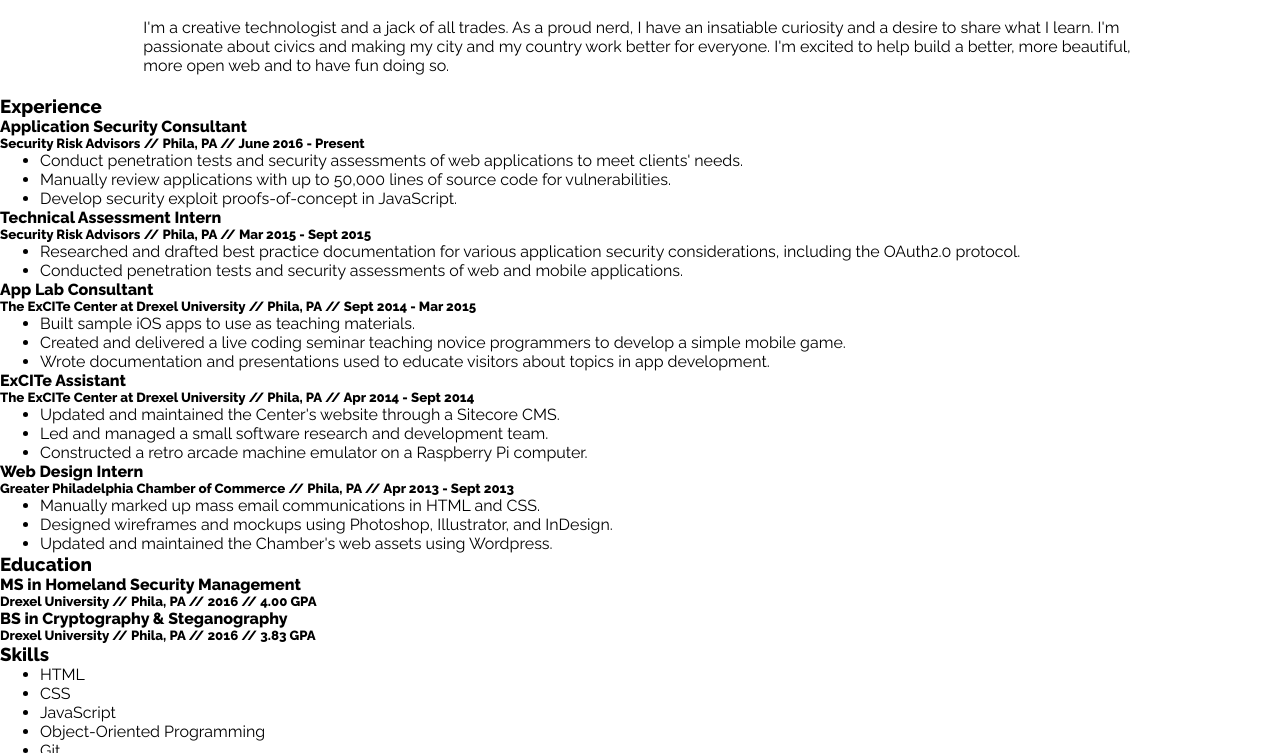
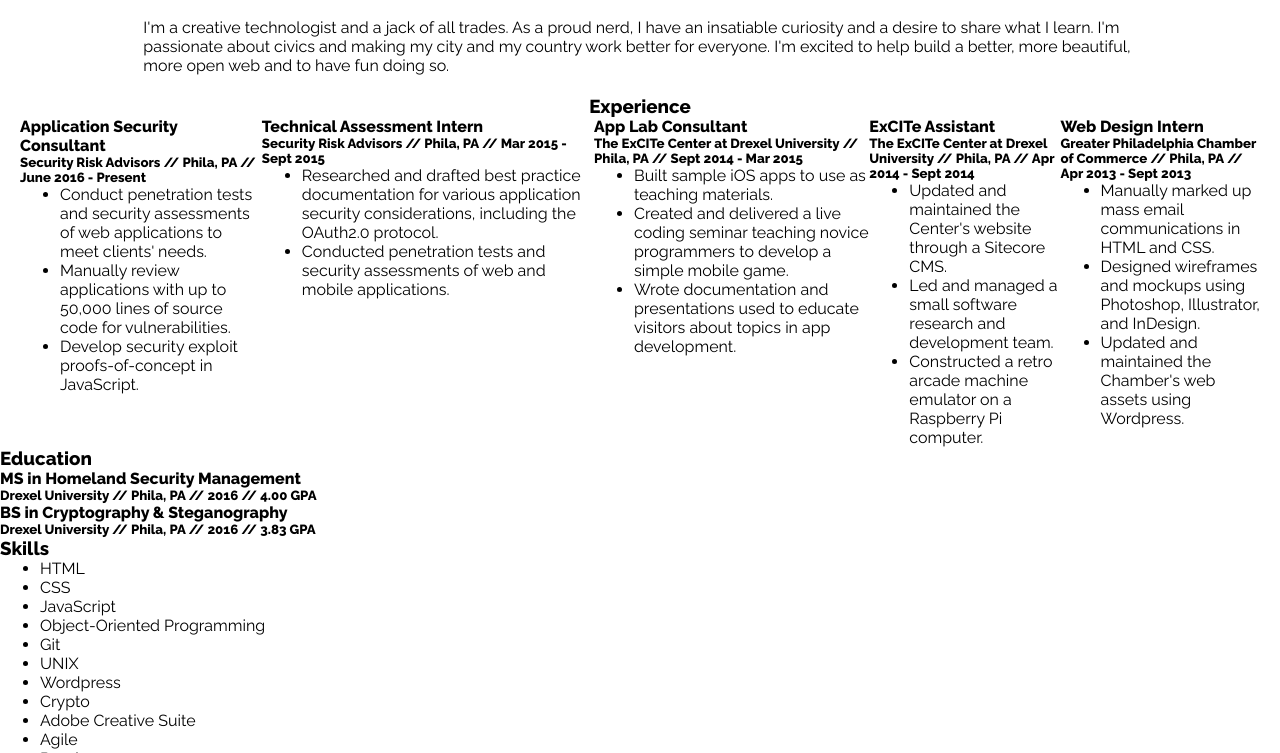
Before and after one commit to katzmeowski/old-site, a plain HTML site: page index.html in a window 1280 px wide. Shown: the part 802-1555 px from the top of the page. Drawn offline with Linux system fonts and the light colour scheme; a web font is replaced by a local one.

Commit message:
Arrange jobs as flexbox objects

```diff
--- a/css/main.css
+++ b/css/main.css
@@ -2,7 +2,7 @@
 @import url('https://fonts.googleapis.com/css?family=Raleway:200,400,600,800');
 
 * {
-    font-family: 'Raleway', Helvetica, sans-serif;
+  font-family: 'Raleway', Helvetica, sans-serif;
 }
 
 /* colors
@@ -123,6 +123,10 @@
   text-shadow: 4px 4px 0 #000000;
 }
 
+.section-title {
+	text-align: center;
+}
+
 .about {
 	font-size: 16px;
 	margin: 20px;
--- a/index.html
+++ b/index.html
@@ -24,8 +24,9 @@
 			<p class="about col-10">I'm a creative technologist and a jack of all trades. As a proud nerd, I have an insatiable curiosity and a desire to share what I learn. I'm passionate about civics and making my city and my country work better for everyone. I'm excited to help build a better, more beautiful, more open web and to have fun doing so.</p>
 		</div>
 
-		<section>
-			<h3>Experience</h3>
+		<h3 class="section-title">Experience</h3>
+		<div class="flex spread col-12">
+			<div class="company">
 			<h4>Application Security Consultant</h4>
 			<h5>Security Risk Advisors // Phila, PA // June 2016 - Present</h5>
 			<ul>
@@ -33,14 +34,18 @@
 				<li>Manually review applications with up to 50,000 lines of source code for vulnerabilities.</li>
 				<li>Develop security exploit proofs-of-concept in JavaScript.</li>
 			</ul>
+			</div>
 
+			<div class="company">
 			<h4>Technical Assessment Intern</h4>
 			<h5>Security Risk Advisors // Phila, PA // Mar 2015 - Sept 2015</h5>
 			<ul>
 				<li>Researched and drafted best practice documentation for various application security considerations, including the OAuth2.0 protocol.</li>
 				<li>Conducted penetration tests and security assessments of web and mobile applications.</li>
 			</ul>
+			</div>
 
+			<div class="company">
 			<h4>App Lab Consultant</h4>
 			<h5>The ExCITe Center at Drexel University // Phila, PA // Sept 2014 - Mar 2015</h5>
 			<ul>
@@ -48,7 +53,9 @@
 				<li>Created and delivered a live coding seminar teaching novice programmers to develop a simple mobile game.</li>
 				<li>Wrote documentation and presentations used to educate visitors about topics in app development.</li>
 			</ul>
+			</div>
 
+			<div class="company">
 			<h4>ExCITe Assistant</h4>
 			<h5>The ExCITe Center at Drexel University // Phila, PA // Apr 2014 - Sept 2014</h5>
 			<ul>
@@ -56,7 +63,9 @@
 				<li>Led and managed a small software research and development team.</li>
 				<li>Constructed a retro arcade machine emulator on a Raspberry Pi computer.</li>
 			</ul>
+			</div>
 
+			<div class="company">
 			<h4>Web Design Intern</h4>
 			<h5>Greater Philadelphia Chamber of Commerce // Phila, PA // Apr 2013 - Sept 2013</h5>
 			<ul>
@@ -64,7 +73,8 @@
 				<li>Designed wireframes and mockups using Photoshop, Illustrator, and InDesign.</li>
 				<li>Updated and maintained the Chamber's web assets using Wordpress.</li>
 			</ul>
-		</section>
+			</div>
+		</div>
 
 		<section>
 			<h3>Education</h3>
```
